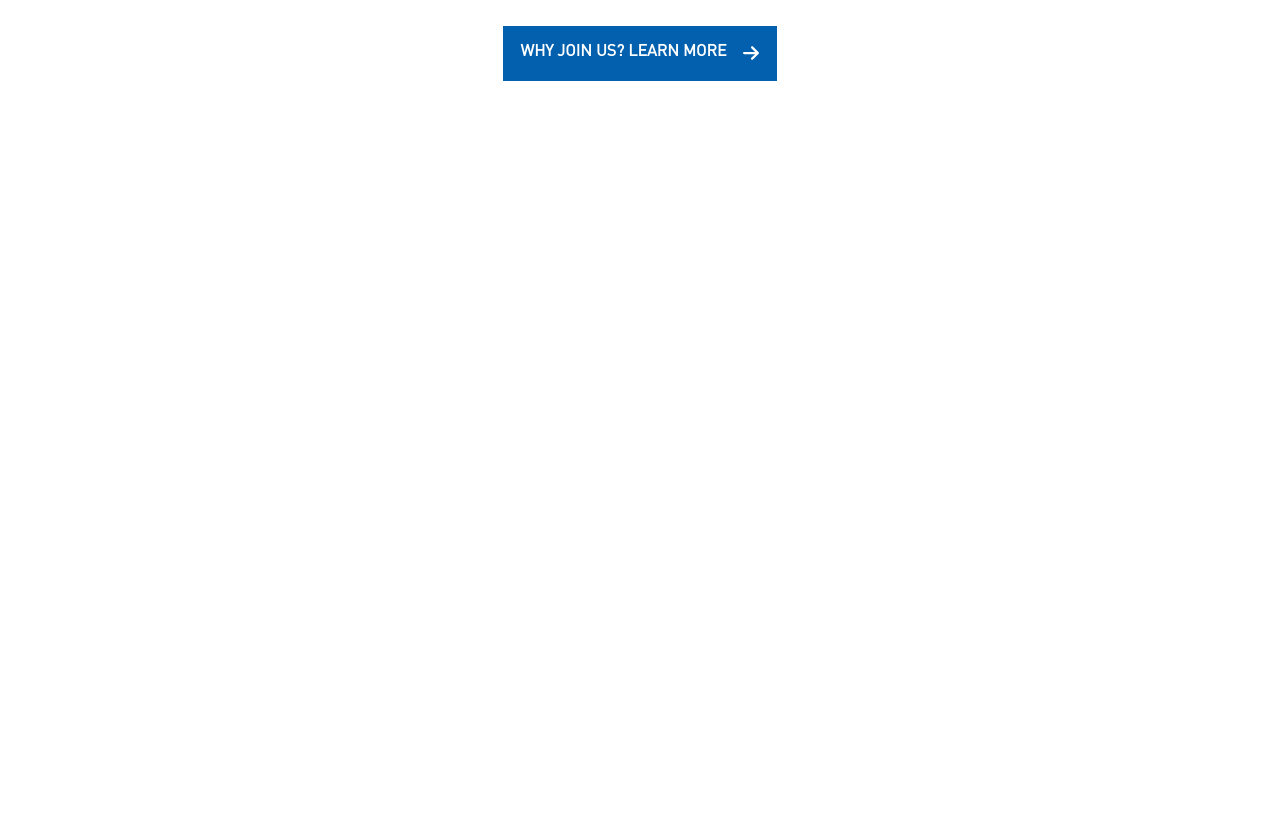
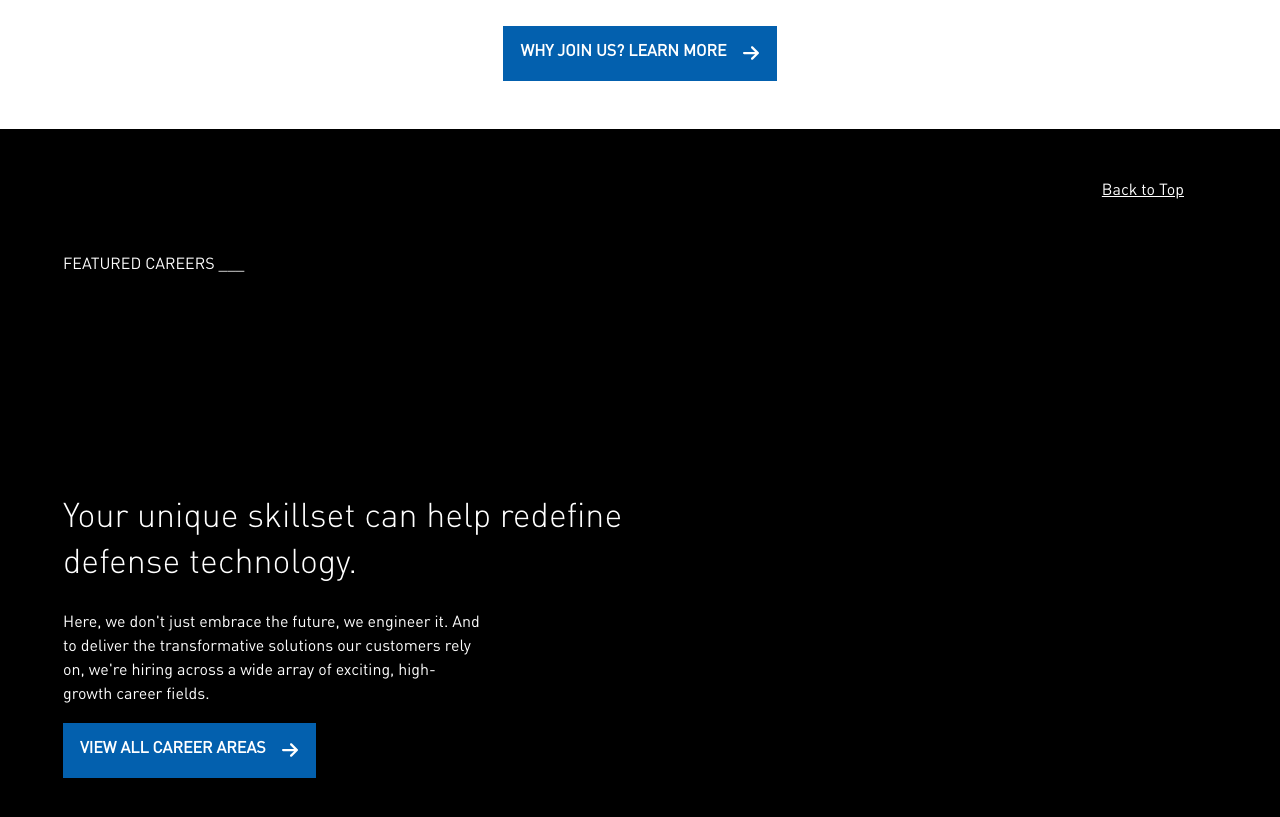
Before and after one commit to Dikhyant/lockheed-website-v1, a Gatsby site: page /career in a window 1280 px wide. Shown: the part 1421-2238 px from the top of the page. Before the commit the page ends 1600 px from the top, so only its background shows below. Built offline with nearby package versions, Linux system fonts and the light colour scheme; Gatsby itself is replaced by a stand-in of ours.

Commit message:
Featured careers section - WIP

```diff
--- /dev/null
+++ b/src/components/career/CarouselAndTextGroup/CarouselAndTextGroup.tsx
@@ -0,0 +1,47 @@
+import React from "react";
+
+type ICarouselAndTextGroupProps = {
+  title: string;
+  bigText: string;
+  smallText: string;
+  buttonText: string;
+};
+
+const CarouselAndTextGroup: React.FC<ICarouselAndTextGroupProps> = ({
+  title,
+  bigText,
+  smallText,
+  buttonText,
+}) => {
+  return (
+    <div className="w-full bg-black">
+      <div className="max-w-[1600px] w-full mx-auto px-12 pt-12 pb-36">
+        <div className="w-full pr-12 text-right">
+          <a className="text-white underline font-din text-base font-normal leading-6 w-fit ml-auto">
+            Back to Top
+          </a>
+        </div>
+
+        <div className="flex flex-wrap">
+          <div className="basis-6/12 mt-12 px-[15px]">
+            <div className="inline-block font-din uppercase text-white text-base font-extralight leading-6 mb-[161.7px]">
+              {title}
+            </div>
+            <h2 className="font-din-light text-white text-[34px] font-medium leading-[46px] mt-14 mb-6">
+              {bigText}
+            </h2>
+            <p className="font-din text-white text-base font-normal leading-6 mb-4 w-3/4">
+              {smallText}
+            </p>
+            <a className="inline-block text-white uppercase font-din text-base font-bold leading-6 bg-arrow-right-solid-white bg-no-repeat bg-[right_1em_center] bg-[length:1rem] bg-brand-medium-persian-blue pl-[15px] pt-3 pr-12 pb-[15px] border-brand-medium-persian-blue border-2">
+              {buttonText}
+            </a>
+          </div>
+          <div className="basis-6/12"></div>
+        </div>
+      </div>
+    </div>
+  );
+};
+
+export default CarouselAndTextGroup;
--- /dev/null
+++ b/src/components/career/FeaturedCareers/FeaturedCareers.tsx
@@ -0,0 +1,17 @@
+import React from "react";
+import CarouselAndTextGroup from "../CarouselAndTextGroup/CarouselAndTextGroup";
+
+const FeaturedCareers: React.FC<any> = () => {
+  return (
+    <CarouselAndTextGroup
+      title={" Featured Careers   ___"}
+      bigText={"Your unique skillset can help redefine defense technology."}
+      smallText={
+        "Here, we don't just embrace the future, we engineer it. And to deliver the transformative solutions our customers rely on, we're hiring across a wide array of exciting, high-growth career fields."
+      }
+      buttonText={"View all career areas"}
+    />
+  );
+};
+
+export default FeaturedCareers;
--- a/src/pages/career.tsx
+++ b/src/pages/career.tsx
@@ -4,6 +4,7 @@ import Banner from "../components/common/Banner/Banner";
 import SearchJobsForm from "../components/SearchJobsForm/SearchJobsForm";
 import CareerAccordion from "../components/CareerAccordion/CareerAccordion";
 import BuiltSection from "../components/career/BuiltSection/BuiltSection";
+import FeaturedCareers from "../components/career/FeaturedCareers/FeaturedCareers";
 
 const CareerPage: React.FC<any> = () => {
   return (
@@ -18,6 +19,7 @@ const CareerPage: React.FC<any> = () => {
           Why join us? Learn more
         </a>
       </div>
+      <FeaturedCareers />
     </div>
   );
 };
```
